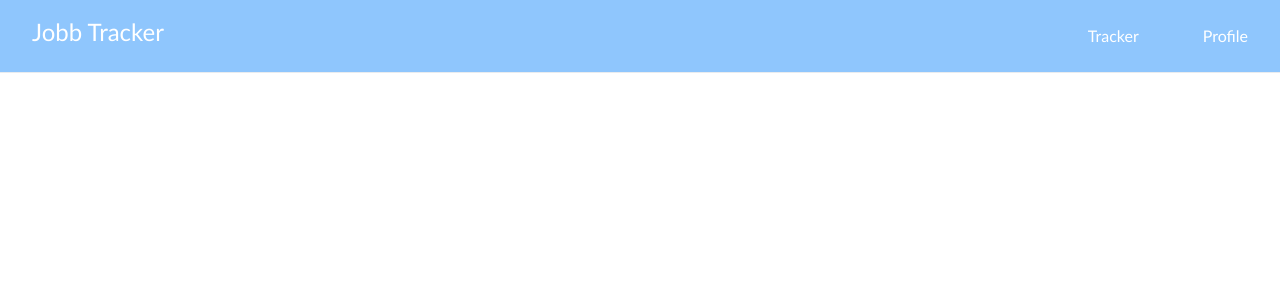
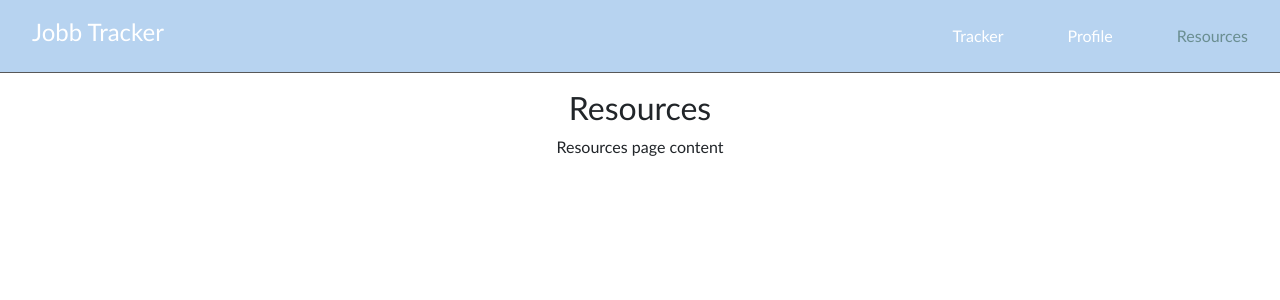
Before and after one commit to Dominik-Jad/job-tracker, a React (Vite) app: page /resources in a window 1280 px wide. Shown: the top 300 px of the page. Built offline with nearby package versions, Linux system fonts and the light colour scheme.

Commit message:
added Resources tab

```diff
--- a/src/App.jsx
+++ b/src/App.jsx
@@ -2,6 +2,7 @@ import Navbar from './components/Navbar'
 import { BrowserRouter as Router, Route, Routes } from 'react-router-dom';
 import Tracker from './pages/Tracker';
 import Profile from './pages/Profile';
+import Resources from './pages/Resources';
 
 function App() {
   return (
@@ -10,6 +11,7 @@ function App() {
       <Routes>
         <Route path="/" element={<Tracker />} />
         <Route path="profile" element={<Profile />} />
+        <Route path="resources" element={<Resources />} />
       </Routes>
     </Router>
   )
--- a/src/components/Navbar/index.jsx
+++ b/src/components/Navbar/index.jsx
@@ -14,6 +14,9 @@ const Navbar = () => {
               <NavLink className="nav-link" to="/profile">
                 Profile
               </NavLink>
+              <NavLink className="nav-link" to="/resources">
+                Resources
+              </NavLink>
             </div>
         </nav>
     );
--- a/src/components/Navbar/style.css
+++ b/src/components/Navbar/style.css
@@ -1,6 +1,6 @@
 .navbar {
-    background-color: #8fc6fd;
-    border-bottom: 1px solid #e9ecef;
+    background-color: #b7d3f0;
+    border-bottom: 1px solid #585858 !important;
     display: flex;
 }
 
--- /dev/null
+++ b/src/pages/Resources.jsx
@@ -0,0 +1,13 @@
+import React from "react";
+
+const Resources = () => {
+
+    return (
+        <div>
+            <h2>Resources</h2>
+            <p>Resources page content</p>
+        </div>
+    );
+}
+
+export default Resources;
```
